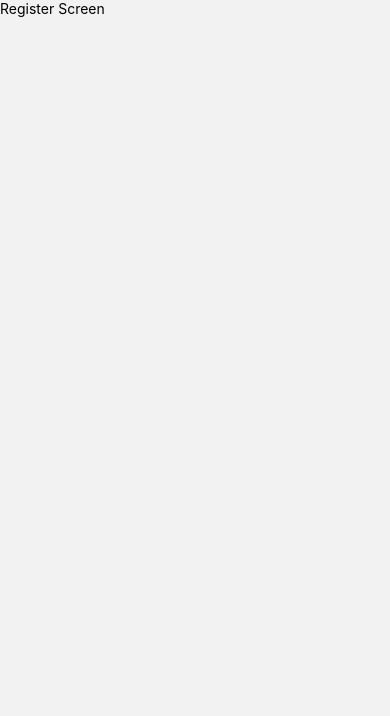
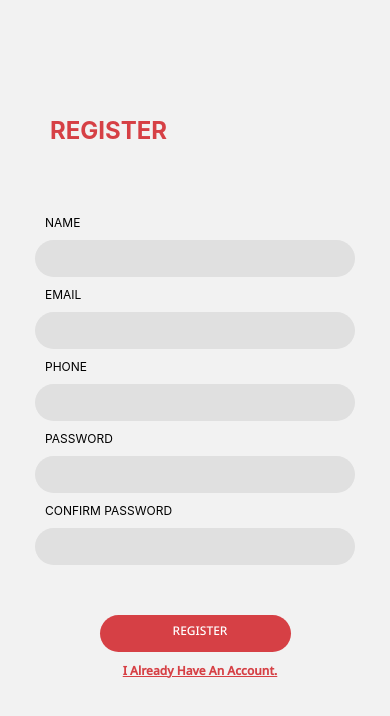
Before and after one commit to NightShadeGuy/proxalert, a React Native app: screen /Register in a window 390 px wide. Shown: the top 716 px of the page. Built offline with nearby package versions, Linux system fonts and the light colour scheme.

Commit message:
updated register screen and auth

```diff
--- a/src/config/firebase.js
+++ b/src/config/firebase.js
@@ -1,5 +1,6 @@
 import { initializeApp } from "firebase/app";
 import { getAuth } from "firebase/auth";
+import { getFirestore } from 'firebase/firestore';
 
 const firebaseConfig = {
   apiKey: "AIzaSyBZtpfw6f_NR2jF5Kolpc-L66t1z6zL6EY",
@@ -11,5 +12,5 @@ const firebaseConfig = {
 };
 
 const app = initializeApp(firebaseConfig);
-
 export const auth = getAuth(app);
+export const db = getFirestore(app);
--- a/src/navigators/BottomTabs.js
+++ b/src/navigators/BottomTabs.js
@@ -3,6 +3,7 @@ import { createBottomTabNavigator } from '@react-navigation/bottom-tabs';
 import HomeScreen from "../screens/HomeScreen";
 import ContactScreen from "../screens/ContactScreen";
 import ProfileScreen from "../screens/ProfileScreen";
+import HotlineScreen from "../screens/HotlineScreen";
 import { MaterialIcons, Ionicons, FontAwesome5 } from '@expo/vector-icons';
 
 const Tab = createBottomTabNavigator();
@@ -28,8 +29,8 @@ const BottomTabs = () => {
                 }}
             />
             <Tab.Screen
-                name="Contact"
-                component={ContactScreen}
+                name="Hotliines"
+                component={HotlineScreen}
                 options={{
                     tabBarIcon: ({ focused }) =>
                         < Ionicons
@@ -40,8 +41,8 @@ const BottomTabs = () => {
                 }}
             />
             <Tab.Screen
-                name="Profile"
-                component={ProfileScreen}
+                name="Contact"
+                component={ContactScreen}
                 options={{
                     tabBarIcon: ({ focused }) =>
                         <FontAwesome5
--- a/src/screens/ContactScreen.js
+++ b/src/screens/ContactScreen.js
@@ -1,9 +1,14 @@
-import React from "react";
+import React, { useEffect } from "react";
 import { StyleSheet, Text, View } from "react-native";
+import { db } from "../config/firebase";
+import { addDoc, collection } from "firebase/firestore";
 
 const ContactScreen = () => {
+  useEffect(() => {
+  addDoc(collection(db, 'contacts'), { name: 'Tets', number: '0909'})
+  }, [])
   return (
-    <View>
+    <View style={styles.container}>
       <Text>ContactScreen</Text>
     </View>
   )
@@ -11,4 +16,10 @@ const ContactScreen = () => {
 
 export default ContactScreen;
 
-const styles = StyleSheet.create({})
+const styles = StyleSheet.create({
+  container: {
+    flex: 1,
+    justifyContent: "center",
+  },
+
+})
--- a/src/screens/HomeScreen.js
+++ b/src/screens/HomeScreen.js
@@ -1,14 +1,68 @@
-import React from "react";
-import { StyleSheet, Text, View } from "react-native";
+import React, { useState } from 'react';
+import {
+  StyleSheet,
+  Text,
+  View,
+  ToastAndroid,
+} from 'react-native';
+import { auth } from "../config/firebase";
+import { signOut } from "firebase/auth";
+import CustomButton from '../components/CustomButton';
+import { useNavigation } from '@react-navigation/native';
+const HomeScreen = () => {
+  const navigation = useNavigation();
+  const [loading, setLoading] = useState(false);
 
-const HomeScreen = () => {
+  const {
+    container,
+    button,
+    text
+  } = styles;
+
+  const logout = () => {
+    setLoading(true);
+    try {
+      signOut(auth);
+      ToastAndroid.showWithGravity("Successfully logged out", 300, ToastAndroid.TOP);
+      navigation.navigate("Get Started");
+    } catch(err) {
+      ToastAndroid.showWithGravity(err.message, 300, ToastAndroid.TOP);
+    }
+  }
   return (
-    <View>
+    <View style={container}>
       <Text>HomeScreen</Text>
+      <CustomButton
+        title="Logout"
+        style={button}
+        textStyle={text}
+        textColor="white"
+        loading={loading}
+        onPress={logout}
+      />
     </View>
   )
 }
 
 export default HomeScreen;
 
-const styles = StyleSheet.create({})
+const styles = StyleSheet.create({
+  container: {
+    flex: 1,
+    justifyContent: "center",
+    alignItems: "center"
+  },
+  button: {
+    width: 191,
+    height: 37,
+    backgroundColor: "#D64045",
+    border: 1,
+    borderColor: "gray",
+    borderRadius: 20,
+  },
+  text: {
+    fontSize: 12,
+    textAlign: "center",
+    marginTop: 10
+  }
+})
--- /dev/null
+++ b/src/screens/HotlineScreen.js
@@ -0,0 +1,98 @@
+import { StyleSheet, Text, View, SafeAreaView, FlatList } from 'react-native'
+import React from 'react'
+
+const HotlineScreen = () => {
+    const {
+        headerText,
+        text,
+        container,
+        list,
+        subtext
+    } = styles;
+
+    const data = [
+        {
+            id: 1,
+            name: "Jake the Dog",
+            phone: "09267896141",
+            imgUrl: "https://www.google.com/url?sa=i&url=https%3A%2F%2Fseeklogo.com%2Fvector-logo%2F108432%2Fphilippine-national-police&psig=AOvVaw3H1C2-g9N4S9IIUlaD65cR&ust=1699995604230000&source=images&cd=vfe&ved=0CBIQjRxqFwoTCMius6bvwYIDFQAAAAAdAAAAABAJ"
+        },
+        {
+            id: 2,
+            name: "Finn the Human",
+            phone: "0953256579",
+        },
+        {
+            id: 3,
+            name: "Steven Universe",
+            phone: "0901148397",
+        },
+        {
+            id: 4,
+            name: "Princess Bubblegum",
+            phone: "0934347841",
+        },
+        {
+            id: 5,
+            name: "Ben Tennyson",
+            phone: "0951237700",
+        },
+        {
+            id: 6,
+            name: "Dipper Pines",
+            phone: "09254784441",
+        },
+    ];
+
+  return (
+    <View style={container}>
+        <Text style={headerText}>Hotlines and Emergency Contacts</Text>
+        <View>
+        <FlatList
+            data={data}
+            renderItem = {
+                ({item}) =>
+                <View style={list}>
+                    <View>
+                        <Text style={text}>{item.name}</Text>
+                        <Text style={subtext}>{item.phone}</Text>
+                    </View>
+                </View>}/>
+        </View>
+    </View>
+  )
+}
+
+export default HotlineScreen
+
+const styles = StyleSheet.create({
+    container: {
+        flex: 1,
+        justifyContent: "center",
+        padding:10,
+      },
+    headerText: {
+        fontSize: 24,
+        color: "#D64045",
+        textAlign: "center",
+        fontWeight:"bold",
+        marginBottom: 50,
+      },
+      text: {
+        color: "#000000",
+        fontSize: 12,
+      },
+      subtext: {
+        color: "#000000",
+        opacity:0.6,
+        fontSize: 10,
+      },
+      font: {
+        fontFamily: "NotoSans-Medium"
+      },
+      list: {
+        padding:10,
+        borderBottomColor: "#000",
+        borderBottomWidth: 1,
+      }
+})
--- a/src/screens/RegisterScreen.js
+++ b/src/screens/RegisterScreen.js
@@ -1,14 +1,147 @@
-import { StyleSheet, Text, View } from "react-native";
-import React from "react";
+import { StyleSheet, Text, View, TextInput, Pressable } from "react-native";
+import React, { useState } from "react";
+import { auth } from "../config/firebase";
+import { createUserWithEmailAndPassword } from "firebase/auth";
+import CustomButton from "../components/CustomButton";
+import { useNavigation } from "@react-navigation/native";
 
 const RegisterScreen = () => {
+  const {
+    container,
+    headerText,
+    text,
+    font,
+    input,
+    button,
+    section
+  } = styles;
+
+  const navigation = useNavigation();
+
+  const [email, setEmail] = useState('');
+  const [password, setPassword] = useState('');
+  const [name, setName] = useState('');
+  const [phone, setPhone] = useState('');
+  const [confirmPass, setConfirmPass] = useState('');
+  const [loading, setLoading] = useState(false)
+
+  const handleRegister = async () => {
+    setLoading(true);
+    try {
+        if (password===confirmPass){
+          await createUserWithEmailAndPassword(auth, email, password);
+          navigation.navigate("Login")
+        } else {alert("Pass not match")}
+      } catch (error) {
+        console.log(error);
+        alert('Failed: ' + error.message)
+      } finally {
+        setLoading(false);
+      }
+  }
+
+
   return (
-    <View>
-      <Text>Register Screen</Text>
+    <View style={container}>
+      <View>
+
+      <Text style={headerText}>REGISTER</Text>
+
+      </View>
+
+
+    <View style={[section, { justifyContent: "center" }]}>
+
+      <View>
+        <Text style={text}>Name</Text>
+        <TextInput style={input} onChangeText={(text) =>setName(text)}></TextInput>
+      </View>
+      <View>
+        <Text style={text}>Email</Text>
+        <TextInput style={input} onChangeText={(text) =>setEmail(text)}></TextInput>
+      </View>
+      <View>
+        <Text style={text}>Phone</Text>
+        <TextInput style={input} onChangeText={(text) =>setPhone(text)}></TextInput>
+      </View>
+      <View>
+        <Text style={text}>Password</Text>
+        <TextInput secureTextEntry={true} value={password} style={input} onChangeText={text =>setPassword(text)}></TextInput>
+      </View>
+      <View>
+        <Text style={text}>Confirm Password</Text>
+        <TextInput secureTextEntry={true} value={confirmPass} style={input} onChangeText={text =>setConfirmPass(text)}></TextInput>
+      </View>
+
+
+      <CustomButton
+        title="Register"
+        style={button}
+        textColor="white"
+        loading={loading}
+        textStyle={[text, font, { textAlign: "center", marginTop: 7 }]}
+        onPress={handleRegister}
+        />
+        <Pressable
+          onPress={() => navigation.navigate("Login")}
+        >
+          <Text
+            style={[text, font, {
+              color: "#D64045",
+              textDecorationLine: "underline",
+              textTransform: "capitalize",
+              fontWeight:"bold",
+            }]}
+          >
+            I already have an account.
+          </Text>
+        </Pressable>
+        </View>
     </View>
   )
 }
 
 export default RegisterScreen
 
-const styles = StyleSheet.create({})
+const styles = StyleSheet.create({
+  container: {
+    flex: 1,
+    justifyContent: "center",
+  },
+  headerText: {
+    fontSize: 24,
+    color: "#D64045",
+    textAlign: "left",
+    top: -50,
+    margin:10,
+    marginLeft:50,
+    fontWeight:"bold",
+  },
+  text: {
+    color: "#000000",
+    marginVertical: 10,
+    fontSize: 12,
+    paddingLeft: 10,
+    textTransform:"uppercase",
+  },
+  font: {
+    fontFamily: "NotoSans-Medium"
+  },
+  input: {
+    padding: 10,
+    width: 320,
+    backgroundColor: "#E0E0E0",
+    borderRadius: 20,
+  },
+  section: {
+    alignItems: "center",
+  },
+  button: {
+    width: 191,
+    height: 37,
+    backgroundColor: "#D64045",
+    borderRadius: 20,
+    flexShrink: 0,
+    marginTop:50,
+  },
+})
```
Also changed, not shown: 1 other file (tests, documents, lock files or other folders).
